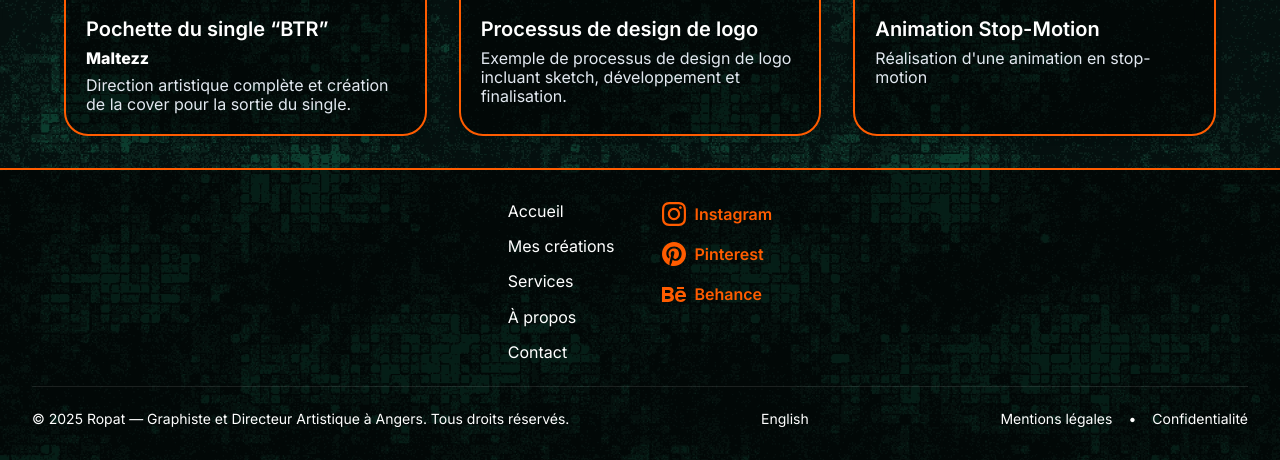
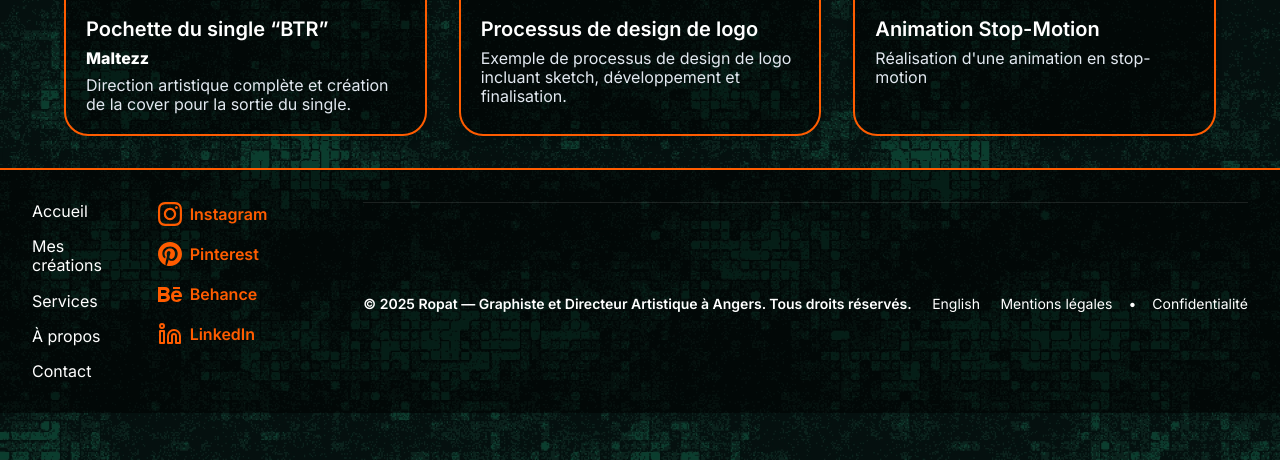
Before and after one commit to 7Nautilus/ropat-portfolio, a Jekyll site: the page built from index.html, in a window 1280 px wide and 900 px high, scrolled down 1165 px, cut to the strip 440-900 px from the top of the window. Built offline with Jekyll 4.4.1, drawn with Linux system fonts in a browser that asks for light colours.

Commit message:
Add LinkedIn link to footer

```diff
--- a/_includes/footer.html
+++ b/_includes/footer.html
@@ -50,6 +50,11 @@
           </svg>
           <span>Behance</span>
         </a></div>
+        <!-- LinkedIn -->
+        <div><a href="/" class="social-link linkedin" target="_blank" rel="noopener noreferrer" aria-label="LinkedIn">
+          <!-- Icon LinkedIn -->
+          <svg xmlns="http://www.w3.org/2000/svg" width="24" height="24" viewBox="0 0 24 24" fill="none" stroke="currentColor" stroke-width="2" stroke-linecap="round" stroke-linejoin="round" class="lucide lucide-linkedin-icon lucide-linkedin"><path d="M16 8a6 6 0 0 1 6 6v7h-4v-7a2 2 0 0 0-2-2 2 2 0 0 0-2 2v7h-4v-7a6 6 0 0 1 6-6z"/><rect width="4" height="12" x="2" y="9"/><circle cx="4" cy="4" r="2"/></svg>
+          <span>LinkedIn</span>
       </div>
     </div>
   <!-- Footer Bottom -->
```
